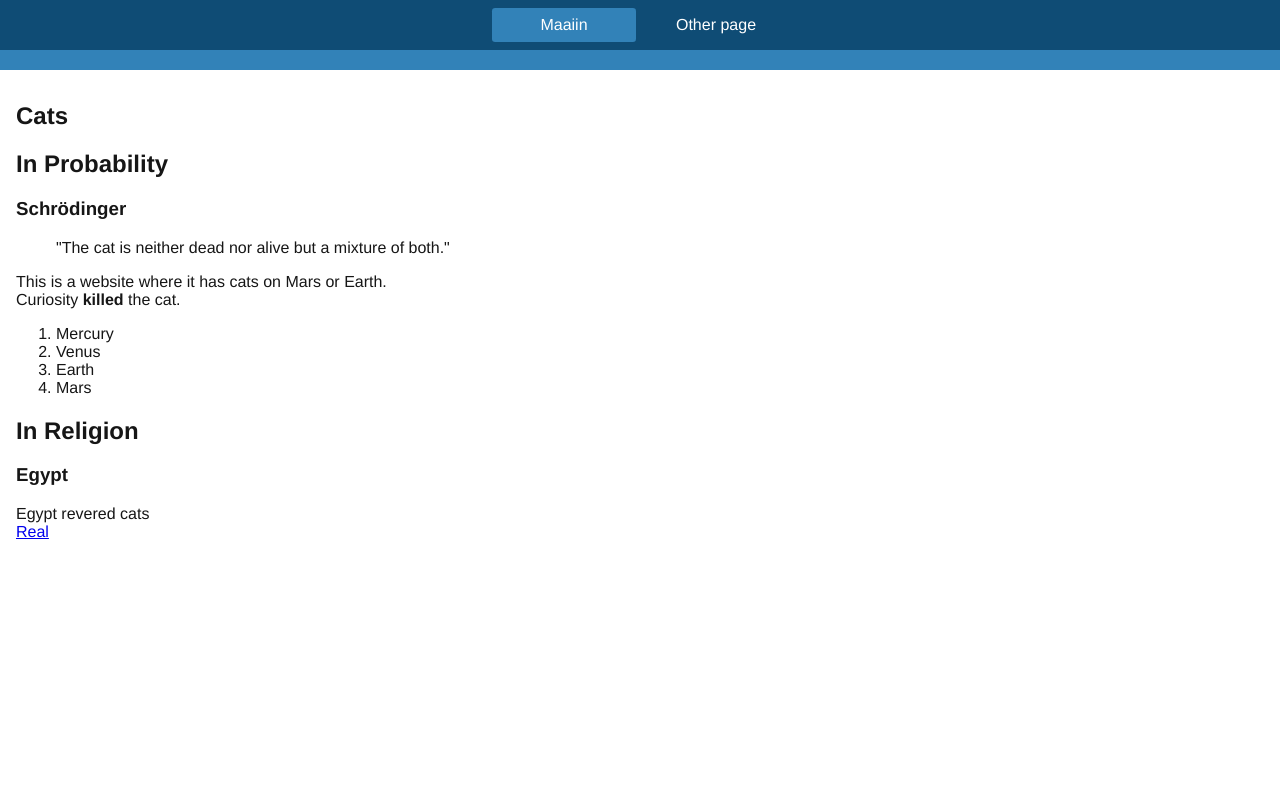
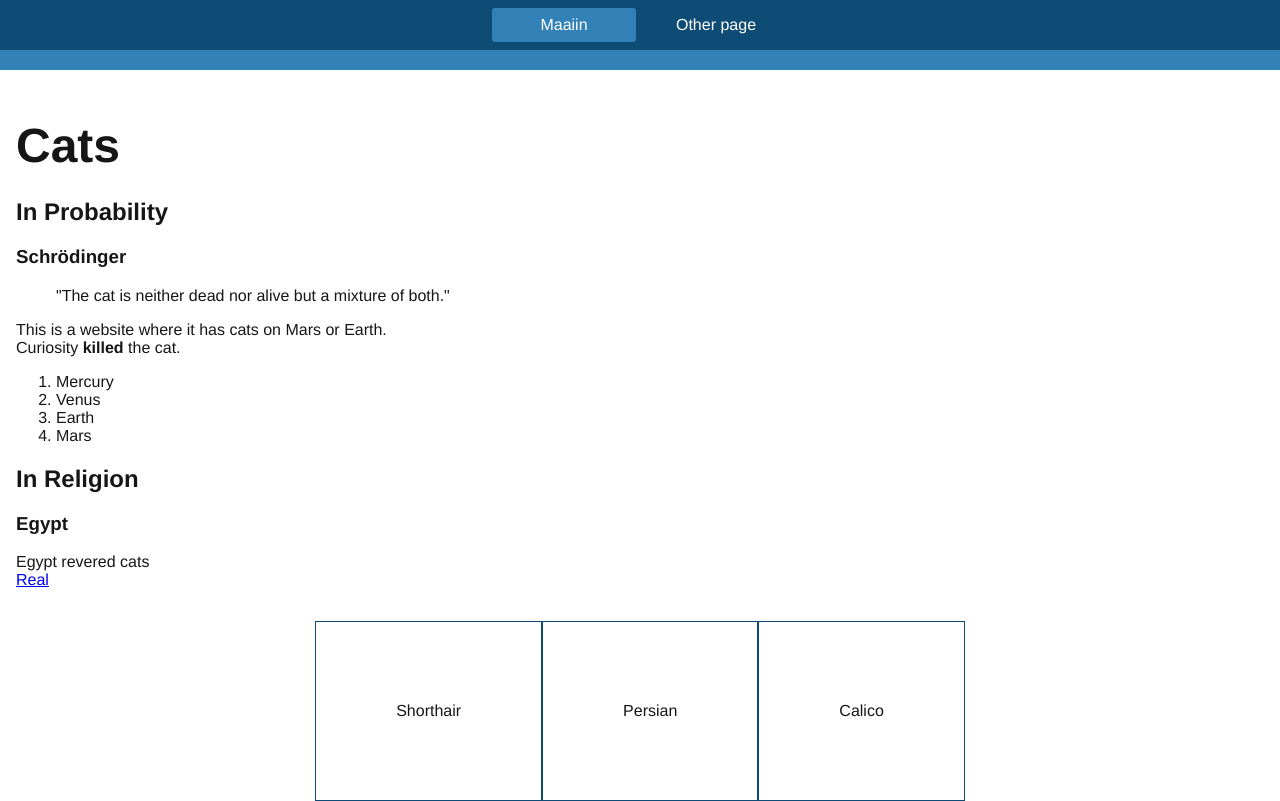
Before and after one commit to sandyd08/cps-webproj-sandy, a website: page index.html in a window 1280 px wide. Drawn offline with Linux system fonts and the light colour scheme.

Commit message:
added the box

```diff
--- a/index.html
+++ b/index.html
@@ -18,8 +18,11 @@
       <a href="/" aria-current="page">Maaiin</a>
       <a href="/page2.html">Other page</a>
     </nav>
+    <!--
+      hai
+    -->
     <main>
-      <h1>Cats</h1>
+      <h1 class="cats"> Cats</h1>
       <h2>In Probability</h2>
       <h3>Schrödinger</h3>
       <blockquote> "The cat is neither dead nor alive but a mixture of both." </blockquote>
@@ -37,7 +40,12 @@
       </p>
     </main>
   </body>
-
-  <div>
+    <!--
+      bai
+    -->
+  <div class="parent">
+    <div class="child">Shorthair</div>
+    <div class="child">Persian</div>
+    <div class="child">Calico</div>
   </div>
 </html>
--- a/styles.css
+++ b/styles.css
@@ -39,6 +39,10 @@ nav a {
   color: #ffffff;
 }
 
+nav a:hover {
+  background-color: var(--primary-color);
+}
+
 nav a[aria-current='page'] {
   color: none;
   background-color: var(--primary-color);
@@ -52,3 +56,21 @@ h1 {
   font-weight: bold;
   font-size: 1.5rem;
 }
+
+.cats {
+  font-size: 3rem;
+  height: 3rem;
+}
+
+.parent {
+  display: flex;
+  justify-content: center;
+  align-items: center;
+  flex-direction: row;
+  flex-wrap: wrap;
+}
+
+.child {
+border: solid 1px #0F4C75;
+padding: 5rem;
+}
```
